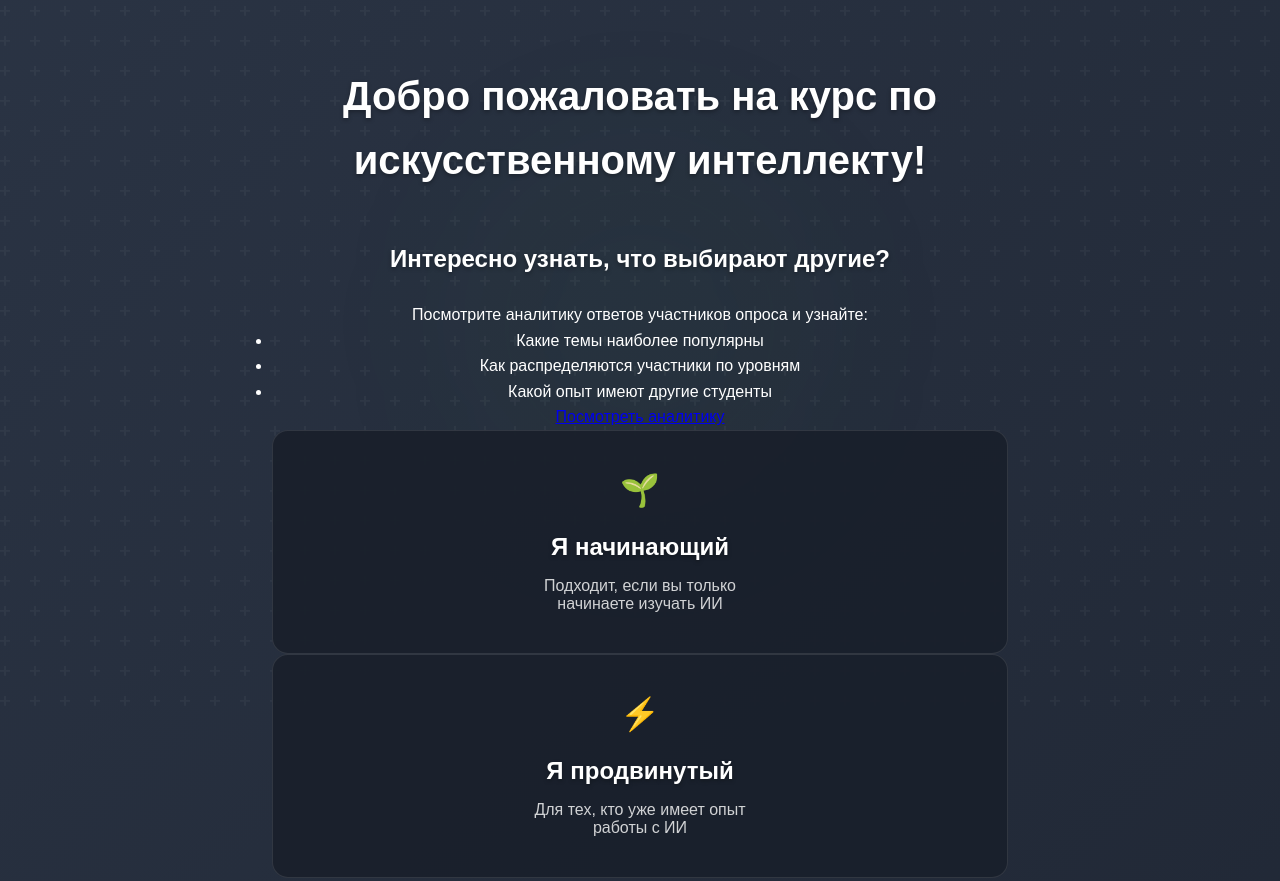
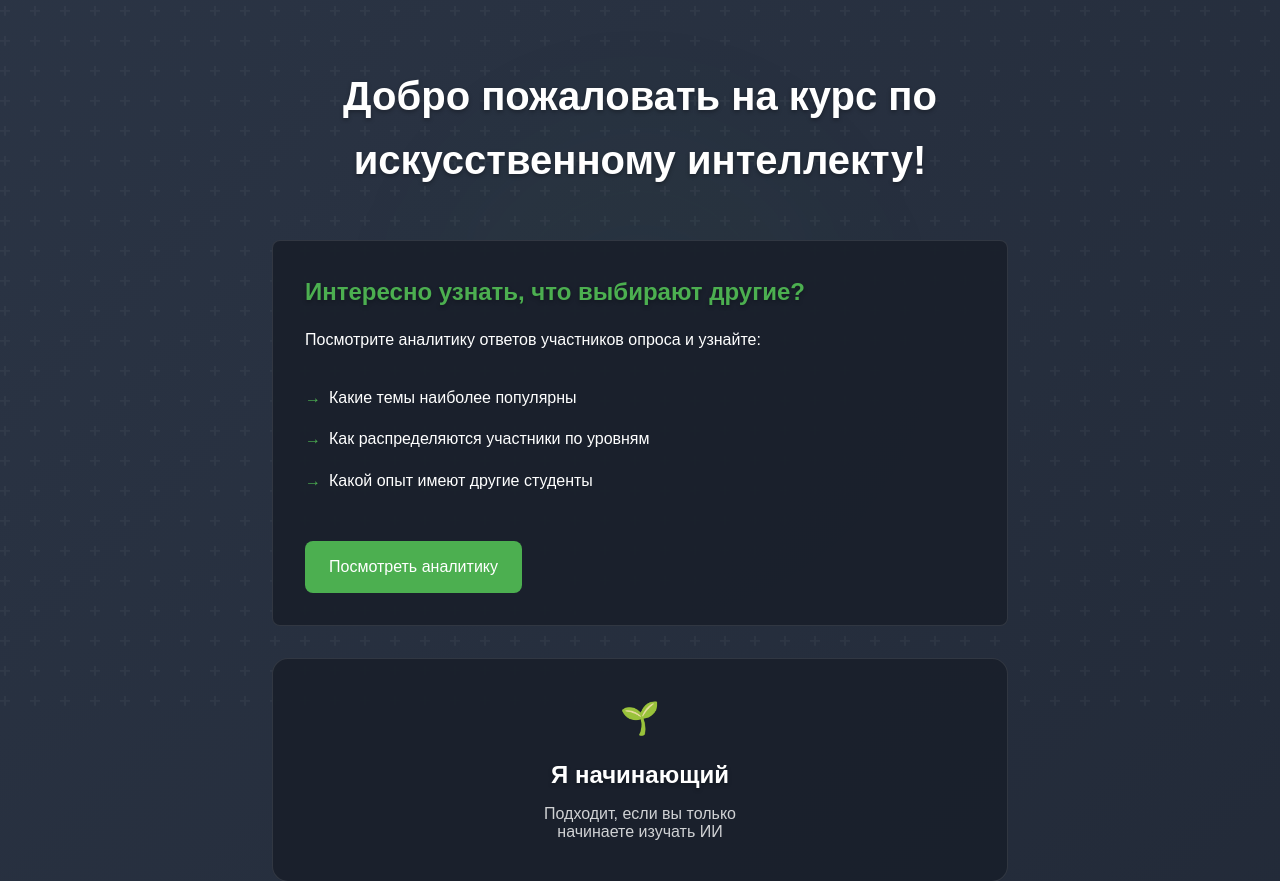
Before and after one commit to tikserziku/Questionnaire, a Flask app: page / in a window 1280 px wide. Shown: the part 75-956 px from the top of the page. Run offline with Flask 2, Linux system fonts and the light colour scheme; some libraries are stand-ins or nearby versions.

Commit message:
Update styles.css

```diff
--- a/static/styles.css
+++ b/static/styles.css
@@ -726,6 +726,58 @@ footer a:hover {
     padding-top: 2rem;
 }
 
+/* Секция с аналитикой на главной */
+.analytics-promo {
+    background: var(--card-bg);
+    border-radius: var(--border-radius);
+    padding: 2rem;
+    margin: 2rem auto;
+    max-width: 800px;
+    text-align: left;
+    border: 1px solid rgba(255, 255, 255, 0.1);
+}
+
+.analytics-promo h2 {
+    color: var(--primary-color);
+    margin-bottom: 1rem;
+}
+
+.analytics-promo ul {
+    list-style-type: none;
+    padding: 0;
+    margin: 1.5rem 0;
+}
+
+.analytics-promo li {
+    padding: 0.5rem 0;
+    padding-left: 1.5rem;
+    position: relative;
+}
+
+.analytics-promo li:before {
+    content: '→';
+    position: absolute;
+    left: 0;
+    color: var(--primary-color);
+}
+
+.analytics-button {
+    display: inline-block;
+    padding: 0.8rem 1.5rem;
+    background: var(--primary-color);
+    color: white;
+    text-decoration: none;
+    border-radius: var(--border-radius);
+    margin-top: 1rem;
+    transition: all var(--animation-timing);
+}
+
+.analytics-button:hover {
+    background: var(--primary-dark);
+    transform: translateY(-2px);
+    box-shadow: 0 4px 12px rgba(76, 175, 80, 0.2);
+}
+
 /* Оптимизация для устройств с предпочтением уменьшенного движения */
 @media (prefers-reduced-motion: reduce) {
     *,
```
